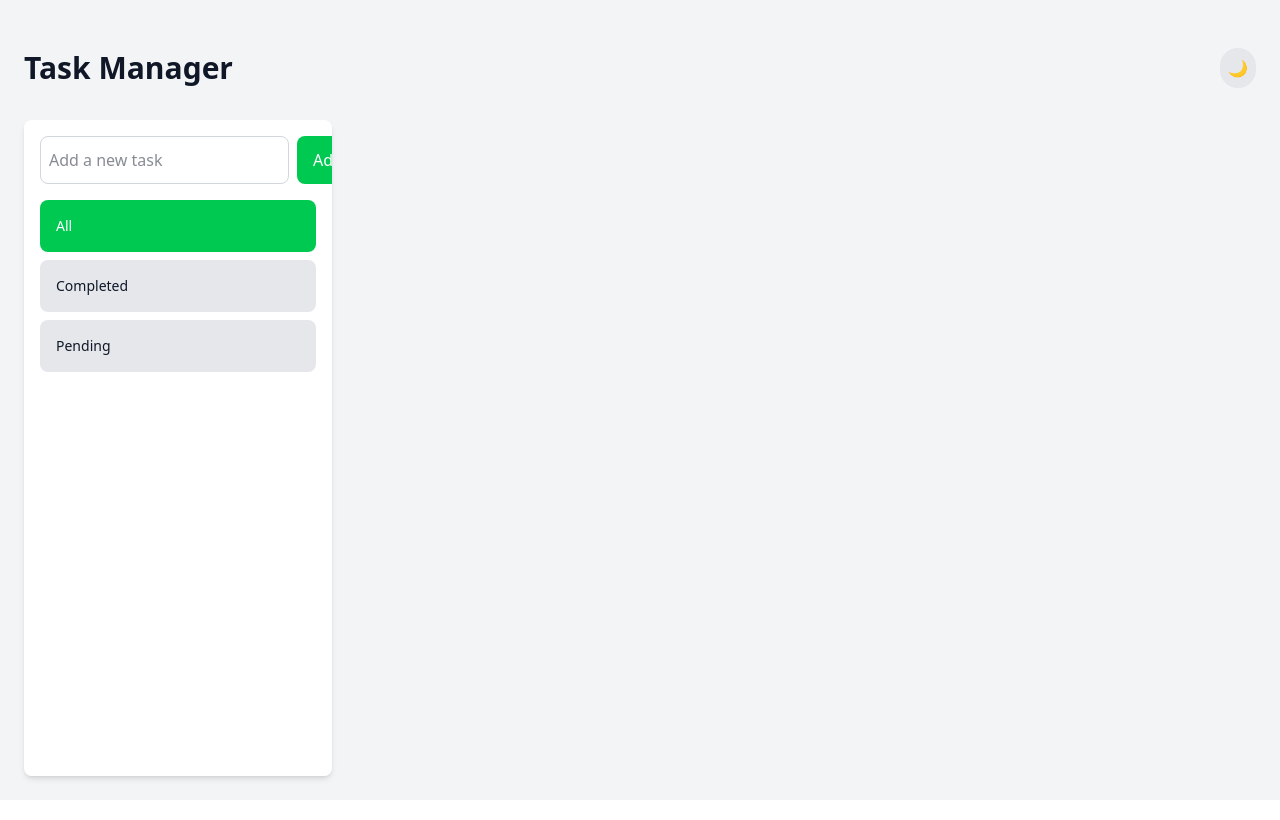
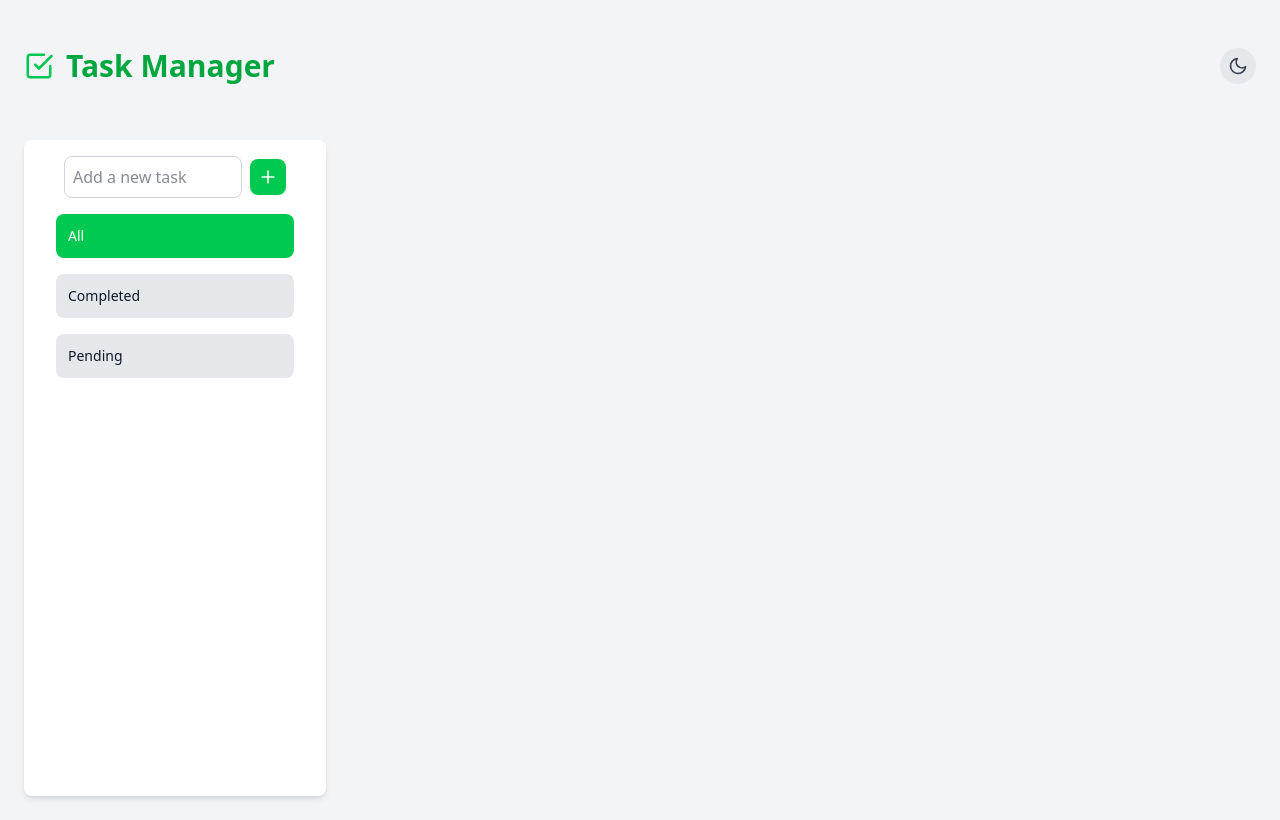
Before and after one commit to lilbobb/TaskManagerApp, a React app: page / in a window 1280 px wide. Built offline with nearby package versions, Linux system fonts and the light colour scheme; the HTML template or start-up script is replaced by a standard one.

Commit message:
add animation using framer motion

```diff
--- a/package.json
+++ b/package.json
@@ -11,6 +11,7 @@
   },
   "dependencies": {
     "@tailwindcss/vite": "^4.1.11",
+    "framer-motion": "^12.23.9",
     "react": "^19.1.0",
     "react-dom": "^19.1.0",
     "react-icons": "^5.5.0"
--- a/src/App.jsx
+++ b/src/App.jsx
@@ -1,5 +1,6 @@
 import React from "react";
 import { useState, useEffect } from "react";
+import { FiCheckSquare } from "react-icons/fi";
 import TaskList from "./components/TaskList";
 import TaskForm from "./components/TaskForm";
 import FilterButtons from "./components/FilterButtons";
@@ -65,12 +66,17 @@ function App() {
     return true;
   });
 
-   return (
+  return (
     <div className="min-h-screen bg-gray-100 dark:bg-gray-900 text-gray-900 dark:text-gray-100 transition-colors duration-300">
       <div className="max-w-7xl mx-auto p-6">
         <div className="sticky top-0 z-10 bg-gray-100 dark:bg-gray-900 pt-6 pb-4 -mx-6 px-6">
-          <div className="flex justify-between items-center mb-4">
-            <h1 className="text-3xl font-bold">Task Manager</h1>
+          <div className="flex justify-between items-center mb-10">
+            <div className="flex items-center space-x-3">
+              <FiCheckSquare className="text-green-500 text-3xl" />
+              <h1 className="text-3xl font-bold text-green-600 dark:text-green-400">
+                Task Manager
+              </h1>
+            </div>
             <ThemeToggle theme={theme} setTheme={setTheme} />
           </div>
 
--- a/src/components/FilterButtons.jsx
+++ b/src/components/FilterButtons.jsx
@@ -1,39 +1,51 @@
 import React from 'react';
+import { motion } from 'framer-motion';
+
+const buttonVariants = {
+  hover: { scale: 1.02 },
+  tap: { scale: 0.98 }
+};
 
 function FilterButtons({ setFilter, activeFilter }) {
   const filters = ['all', 'completed', 'pending'];
 
   return (
-    <div className="mb-4">
-      <div className="flex lg:hidden space-x-2">
+    <div className="m-4">
+      <div className="flex lg:hidden gap-2">
         {filters.map((filter) => (
-          <button
+          <motion.button
             key={filter}
             onClick={() => setFilter(filter)}
-            className={`flex-1 px-4 py-4 rounded-lg capitalize text-sm font-medium text-center transition-colors duration-200 ${
+            variants={buttonVariants}
+            whileHover="hover"
+            whileTap="tap"
+            className={`flex-1 px-3 py-3 rounded-lg capitalize text-sm font-medium text-center transition-colors duration-200 ${
               activeFilter === filter
                 ? 'bg-green-500 text-white'
                 : 'bg-gray-200 dark:bg-gray-700 text-gray-900 dark:text-gray-100 hover:bg-gray-300 dark:hover:bg-gray-600'
             }`}
           >
             {filter}
-          </button>
+          </motion.button>
         ))}
       </div>
 
-      <div className="hidden lg:flex flex-col space-y-2">
+      <div className="hidden lg:flex flex-col gap-4">
         {filters.map((filter) => (
-          <button
+          <motion.button
             key={filter}
             onClick={() => setFilter(filter)}
-            className={`w-full px-4 py-4 rounded-lg capitalize text-sm font-medium text-left transition-colors duration-200 ${
+            variants={buttonVariants}
+            whileHover="hover"
+            whileTap="tap"
+            className={`w-full px-3 py-3 rounded-lg capitalize text-sm font-medium text-left transition-colors duration-200 ${
               activeFilter === filter
                 ? 'bg-green-500 text-white'
                 : 'bg-gray-200 dark:bg-gray-700 text-gray-900 dark:text-gray-100 hover:bg-gray-300 dark:hover:bg-gray-600'
             }`}
           >
             {filter}
-          </button>
+          </motion.button>
         ))}
       </div>
     </div>
--- a/src/components/TaskForm.jsx
+++ b/src/components/TaskForm.jsx
@@ -1,5 +1,21 @@
 import React from 'react';
 import { useState } from 'react';
+import { motion } from 'framer-motion';
+import { FiPlus } from 'react-icons/fi';
+
+const formVariants = {
+  hidden: { opacity: 0, y: 10 },
+  visible: {
+    opacity: 1,
+    y: 0,
+    transition: { duration: 0.3 }
+  }
+};
+
+const inputVariants = {
+  focus: { scale: 1.01 },
+  tap: { scale: 0.99 }
+};
 
 function TaskForm({ addTask }) {
   const [input, setInput] = useState('');
@@ -13,26 +29,41 @@ function TaskForm({ addTask }) {
   };
 
   return (
-    <div className="mb-4">
+    <motion.div
+      initial="hidden"
+      animate="visible"
+      variants={formVariants}
+      className="fixed lg:static bottom-0 left-0 right-0 z-10"
+    >
+      <div className="max-w-7xl mx-auto px-4 lg:px-6">
         <form
           onSubmit={handleSubmit}
-        className="flex gap-2 lg:bg-transparent dark:lg:bg-transparent bg-gray-100 dark:bg-gray-900 w-full lg:w-auto lg:p-0 p-6 rounded-lg shadow-md lg:shadow-none transition-colors duration-300"
+          className="flex items-center gap-2 w-full bg-gray-100 dark:bg-gray-900 lg:bg-transparent lg:dark:bg-transparent lg:w-auto p-4 lg:p-0 lg:rounded-none rounded-t-lg shadow-lg lg:shadow-none transition-colors duration-300"
         >
-        <input
+          <div className="flex-1">
+            <motion.input
               type="text"
               value={input}
               onChange={(e) => setInput(e.target.value)}
               placeholder="Add a new task"
-          className="flex-1 p-2 border border-gray-300 rounded-lg bg-white dark:bg-gray-800 dark:border-gray-600 dark:text-gray-100 focus:outline-none focus:ring focus:ring-green-300 dark:focus:ring-green-600 transition-colors duration-200"
+              variants={inputVariants}
+              whileFocus="focus"
+              whileTap="tap"
+              className="w-full p-2 border border-gray-300 rounded-lg bg-white dark:bg-gray-800 dark:border-gray-600 dark:text-gray-100 focus:outline-none focus:ring focus:ring-green-300 dark:focus:ring-green-600 transition-colors duration-200"
             />
-        <button
+          </div>
+          <motion.button
             type="submit"
-          className="px-4 py-3 bg-green-500 text-white rounded-lg hover:bg-green-600 transition-colors duration-200 font-medium"
+            whileHover={{ scale: 1.1 }}
+            whileTap={{ scale: 0.95 }}
+            className="p-2 bg-green-500 text-white rounded-lg hover:bg-green-600 transition-colors duration-200 flex items-center justify-center"
+            aria-label="Add task"
           >
-          Add
-        </button>
+            <FiPlus size={20} />
+          </motion.button>
         </form>
       </div>
+    </motion.div>
   );
 }
 
--- a/src/components/TaskList.jsx
+++ b/src/components/TaskList.jsx
@@ -1,6 +1,22 @@
 import React from 'react';
 import { useState } from 'react';
 import { FiEdit2, FiTrash2 } from 'react-icons/fi';
+import { motion, AnimatePresence } from 'framer-motion';
+
+const taskVariants = {
+  hidden: { opacity: 0, y: 20 },
+  visible: {
+    opacity: 1,
+    y: 0,
+    transition: { duration: 0.3 }
+  },
+  exit: { opacity: 0, x: -50 }
+};
+
+const iconVariants = {
+  hover: { scale: 1.2 },
+  tap: { scale: 0.9 }
+};
 
 function TaskList({ tasks, editTask, deleteTask, toggleTaskCompletion }) {
   const [editingId, setEditingId] = useState(null);
@@ -21,13 +37,23 @@ function TaskList({ tasks, editTask, deleteTask, toggleTaskCompletion }) {
 
   return (
     <ul className="grid grid-cols-1 md:grid-cols-2 lg:grid-cols-4 gap-4 pb-24 lg:pb-0">
+      <AnimatePresence>
         {tasks.map((task) => (
-        <li
+          <motion.li
             key={task.id}
+            layout
+            initial="hidden"
+            animate="visible"
+            exit="exit"
+            variants={taskVariants}
             className="p-6 bg-white dark:bg-gray-800 rounded-lg shadow-md flex flex-col transition-colors duration-300 border border-gray-200 dark:border-gray-700"
           >
             {editingId === task.id ? (
-            <div className="flex flex-col space-y-2">
+              <motion.div
+                initial={{ opacity: 0 }}
+                animate={{ opacity: 1 }}
+                className="flex flex-col space-y-2"
+              >
                 <input
                   type="text"
                   value={editText}
@@ -40,14 +66,15 @@ function TaskList({ tasks, editTask, deleteTask, toggleTaskCompletion }) {
                 >
                   Save
                 </button>
-            </div>
+              </motion.div>
             ) : (
               <div className="flex flex-col h-full">
                 <div className="flex items-start space-x-4">
-                <input
+                  <motion.input
                     type="checkbox"
                     checked={task.completed}
                     onChange={() => toggleTaskCompletion(task.id)}
+                    whileTap={{ scale: 0.9 }}
                     className="h-5 w-5 text-blue-500 rounded focus:ring-blue-500 dark:focus:ring-blue-600 mt-1 flex-shrink-0"
                   />
                   <span
@@ -57,25 +84,32 @@ function TaskList({ tasks, editTask, deleteTask, toggleTaskCompletion }) {
                   </span>
                 </div>
                 <div className="flex space-x-4 justify-end mt-auto pt-4">
-                <button
+                  <motion.button
                     onClick={() => startEditing(task)}
+                    variants={iconVariants}
+                    whileHover="hover"
+                    whileTap="tap"
                     className="p-2 text-gray-600 dark:text-gray-300 hover:text-green-500 dark:hover:text-green-400 transition-colors duration-200"
                     aria-label="Edit task"
                   >
                     <FiEdit2 size={18} />
-                </button>
-                <button
+                  </motion.button>
+                  <motion.button
                     onClick={() => deleteTask(task.id)}
+                    variants={iconVariants}
+                    whileHover="hover"
+                    whileTap="tap"
                     className="p-2 text-gray-600 dark:text-gray-300 hover:text-red-500 dark:hover:text-red-400 transition-colors duration-200"
                     aria-label="Delete task"
                   >
                     <FiTrash2 size={18} />
-                </button>
+                  </motion.button>
                 </div>
               </div>
             )}
-        </li>
+          </motion.li>
         ))}
+      </AnimatePresence>
     </ul>
   );
 }
--- a/src/components/ThemeToggle.jsx
+++ b/src/components/ThemeToggle.jsx
@@ -1,4 +1,11 @@
 import React from "react";
+import { motion } from "framer-motion";
+import { FiMoon, FiSun } from "react-icons/fi";
+
+const themeToggleVariants = {
+  hover: { scale: 1.1 },
+  tap: { scale: 0.9 }
+};
 
 function ThemeToggle({ theme, setTheme }) {
   const toggleTheme = () => {
@@ -7,17 +14,20 @@ function ThemeToggle({ theme, setTheme }) {
   };
 
   return (
-    <button
+    <motion.button
       onClick={toggleTheme}
+      variants={themeToggleVariants}
+      whileHover="hover"
+      whileTap="tap"
       className="p-2 rounded-full bg-gray-200 dark:bg-gray-700 hover:bg-gray-300 dark:hover:bg-gray-600 transition-colors duration-200"
       aria-label={`Toggle ${theme === "light" ? "dark" : "light"} mode`}
     >
       {theme === "light" ? (
-        <span className="text-gray-700">🌙</span>
+        <FiMoon className="text-gray-700" size={20} />
       ) : (
-        <span className="text-yellow-300">☀️</span>
+        <FiSun className="text-yellow-400" size={20} />
       )}
-    </button>
+    </motion.button>
   );
 }
 
```
Also changed, not shown: 1 other file (tests, documents, lock files or other folders). Lines whose indentation alone changed are shown as unchanged.
